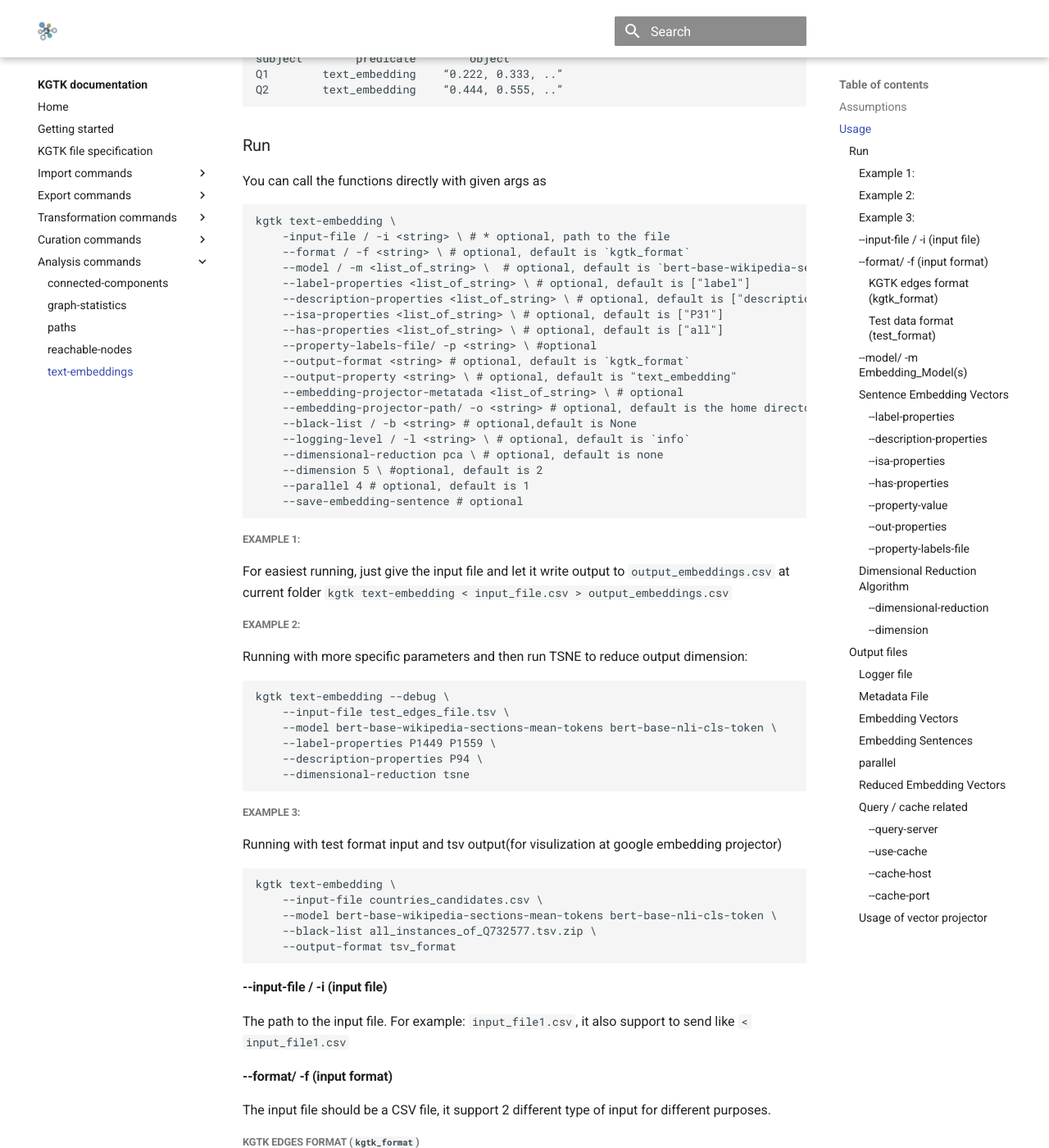
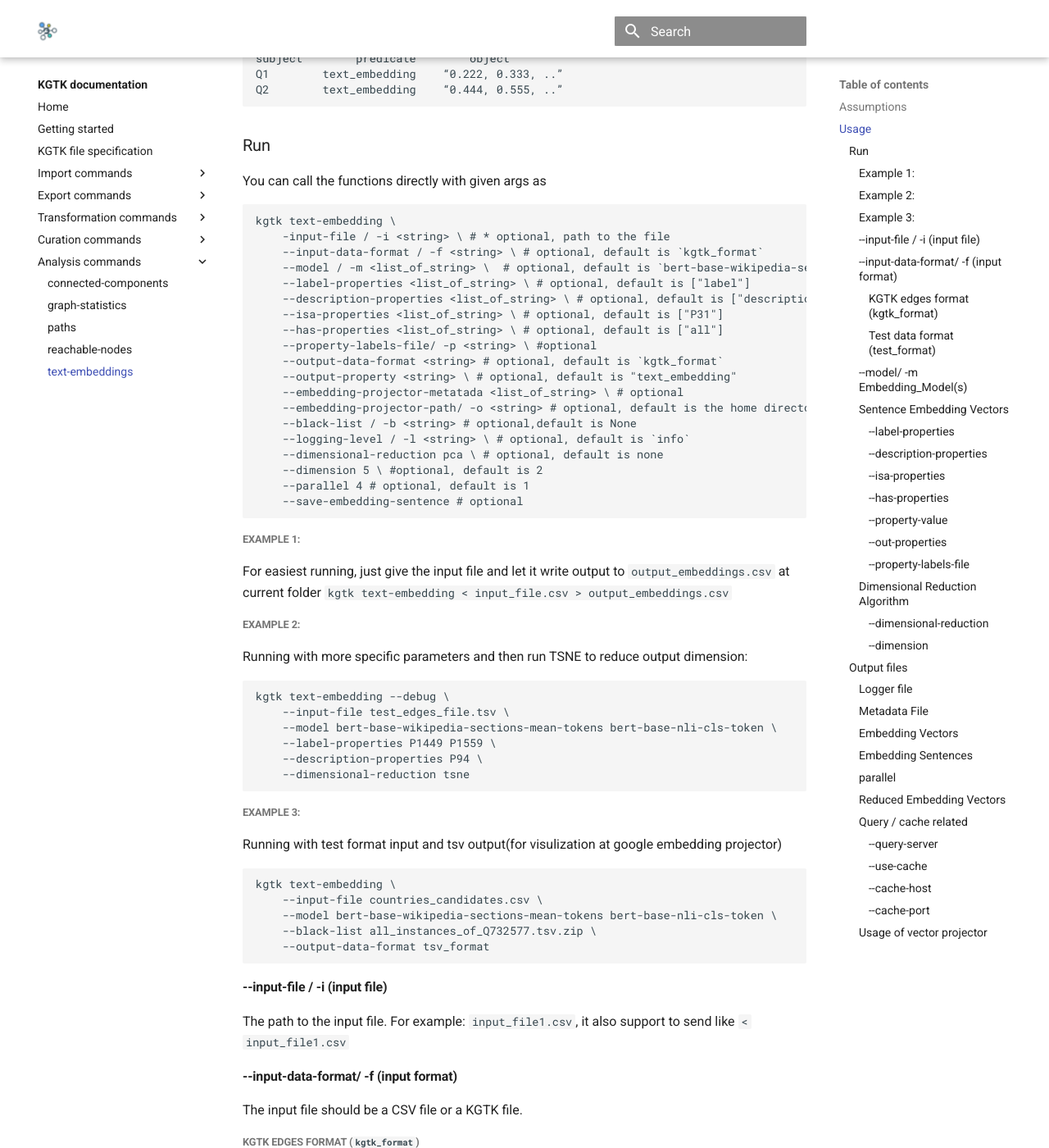
Before and after one commit to usc-isi-i2/kgtk, an MkDocs documentation site: the page built from docs/analysis/text_embedding.md, in a window 1280 px wide and 1400 px high, scrolled down 724 px. Shown: the whole window at 82% size. Built offline with MkDocs 1.6.1 and Material for MkDocs 9.7.7, drawn with Linux system fonts in a browser that asks for light colours; comment, search, counter and statistics services are not loaded.

Commit message:
text_embedding now uses --input-data-format and --output-data-format to avoid option collisions with Kgtkreader and KgtkWriter.

````diff
--- a/docs/analysis/text_embedding.md
+++ b/docs/analysis/text_embedding.md
@@ -30,14 +30,14 @@ You can call the functions directly with given args as
 ```
 kgtk text-embedding \
     -input-file / -i <string> \ # * optional, path to the file
-    --format / -f <string> \ # optional, default is `kgtk_format`
+    --input-data-format / -f <string> \ # optional, default is `kgtk_format`
     --model / -m <list_of_string> \  # optional, default is `bert-base-wikipedia-sections-mean-tokens`
     --label-properties <list_of_string> \ # optional, default is ["label"]
     --description-properties <list_of_string> \ # optional, default is ["description"]
     --isa-properties <list_of_string> \ # optional, default is ["P31"]
     --has-properties <list_of_string> \ # optional, default is ["all"]
     --property-labels-file/ -p <string> \ #optional
-    --output-format <string> # optional, default is `kgtk_format`
+    --output-data-format <string> # optional, default is `kgtk_format`
     --output-property <string> \ # optional, default is "text_embedding"
     --embedding-projector-metatada <list_of_string> \ # optional
     --embedding-projector-path/ -o <string> # optional, default is the home directory of current user
@@ -68,14 +68,14 @@ kgtk text-embedding \
     --input-file countries_candidates.csv \
     --model bert-base-wikipedia-sections-mean-tokens bert-base-nli-cls-token \
     --black-list all_instances_of_Q732577.tsv.zip \
-    --output-format tsv_format
+    --output-data-format tsv_format
 ```
 
 #### --input-file / -i (input file)
 The path to the input file. For example: `input_file1.csv`, it also support to send like `< input_file1.csv`
 
-#### --format/ -f (input format)
-The input file should be a CSV file, it support 2 different type of input for different purposes.
+#### --input-data-format/ -f (input format)
+The input file should be a CSV file or a KGTK file.
 
 ##### KGTK edges format (`kgtk_format`)
 This follow KGTK requirement, the file need to have at least following 3 columns. For detail definitions, please refer to KGTK document.
````
Also changed, not shown: 5 other files.
